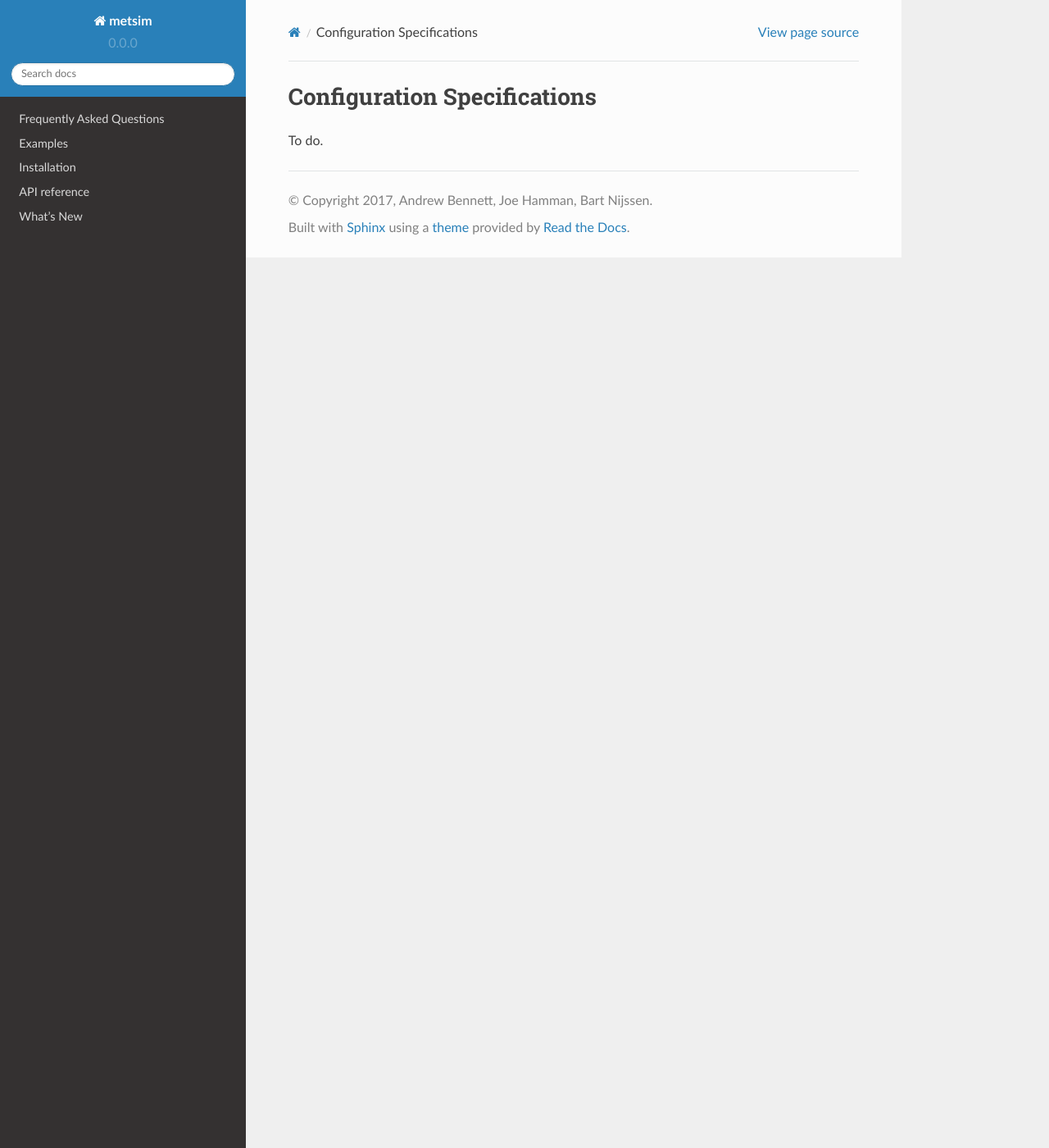
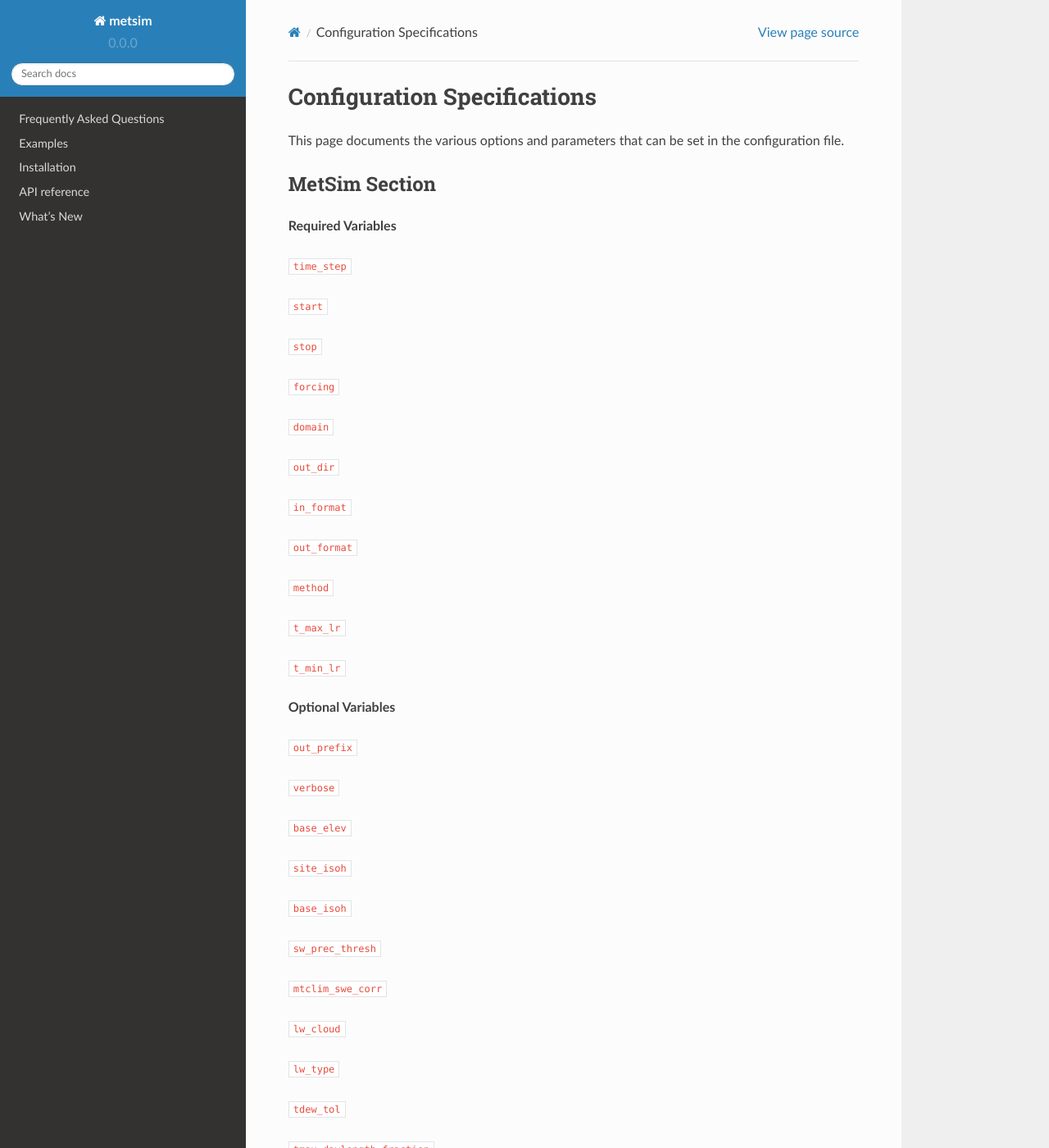
Before and after one commit to UW-Hydro/MetSim, a Sphinx documentation site: the page built from docs/configuration.rst, in a window 1280 px wide and 1400 px high. Shown: the whole window at 82% size. Built offline with Sphinx 7.4.7 and the Read the Docs theme 2.0.0, drawn with Linux system fonts in a browser that asks for light colours; some of the changed text lies outside the part shown.

Commit message:
Adding bones of configuration docs.

```diff
--- a/docs/configuration.rst
+++ b/docs/configuration.rst
@@ -2,5 +2,65 @@
 
 Configuration Specifications
 ============================
+This page documents the various options and
+parameters that can be set in the configuration
+file.
 
-To do.
+MetSim Section
+--------------
+
+**Required Variables**
+
+``time_step``
+
+``start``
+
+``stop``
+
+``forcing``
+
+``domain``
+
+``out_dir``
+
+``in_format``
+
+``out_format``
+
+``method``
+
+``t_max_lr``
+
+``t_min_lr``
+
+**Optional Variables**
+
+``out_prefix``
+
+``verbose``
+
+``base_elev``
+
+``site_isoh``
+
+``base_isoh``
+
+``sw_prec_thresh``
+
+``mtclim_swe_corr``
+
+``lw_cloud``
+
+``lw_type``
+
+``tdew_tol``
+
+``tmax_daylength_fraction``
+
+``out_vars``
+
+in_vars section
+---------------
+
+domain_vars section
+-------------------
```
